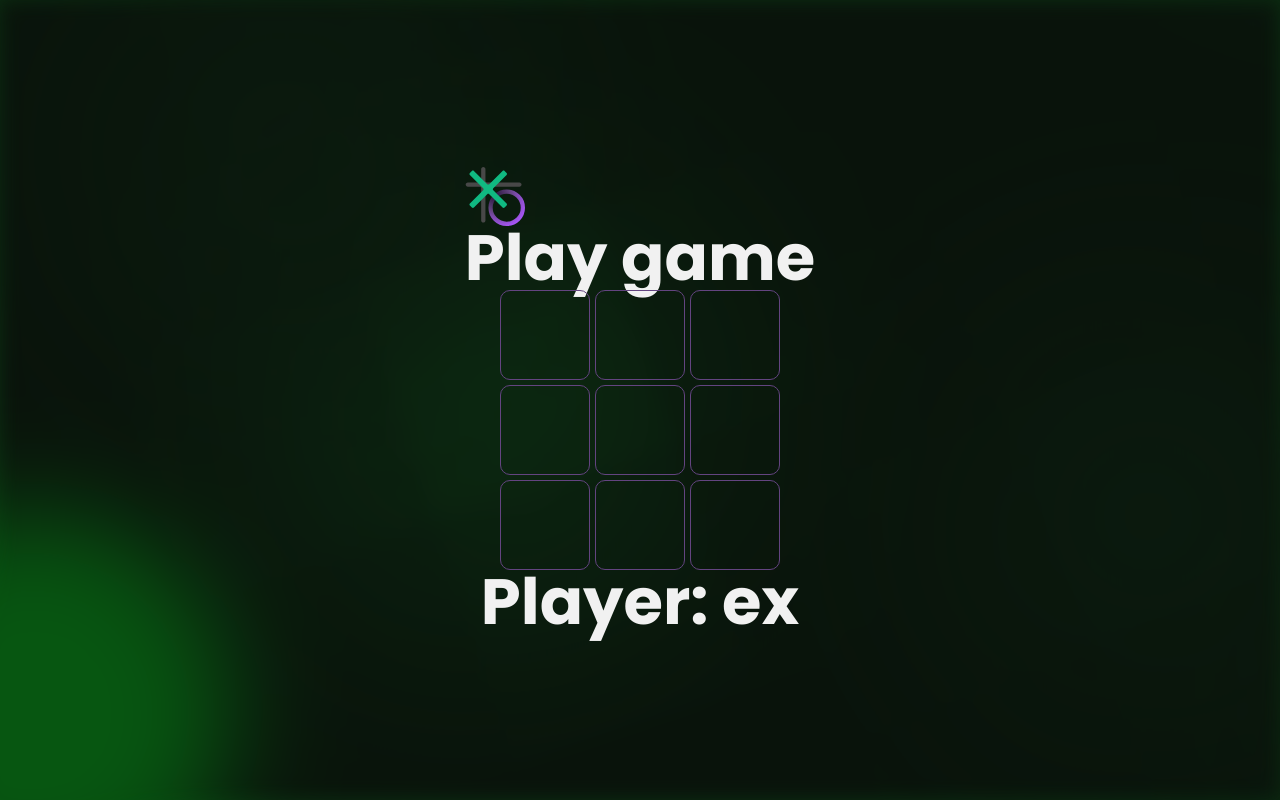
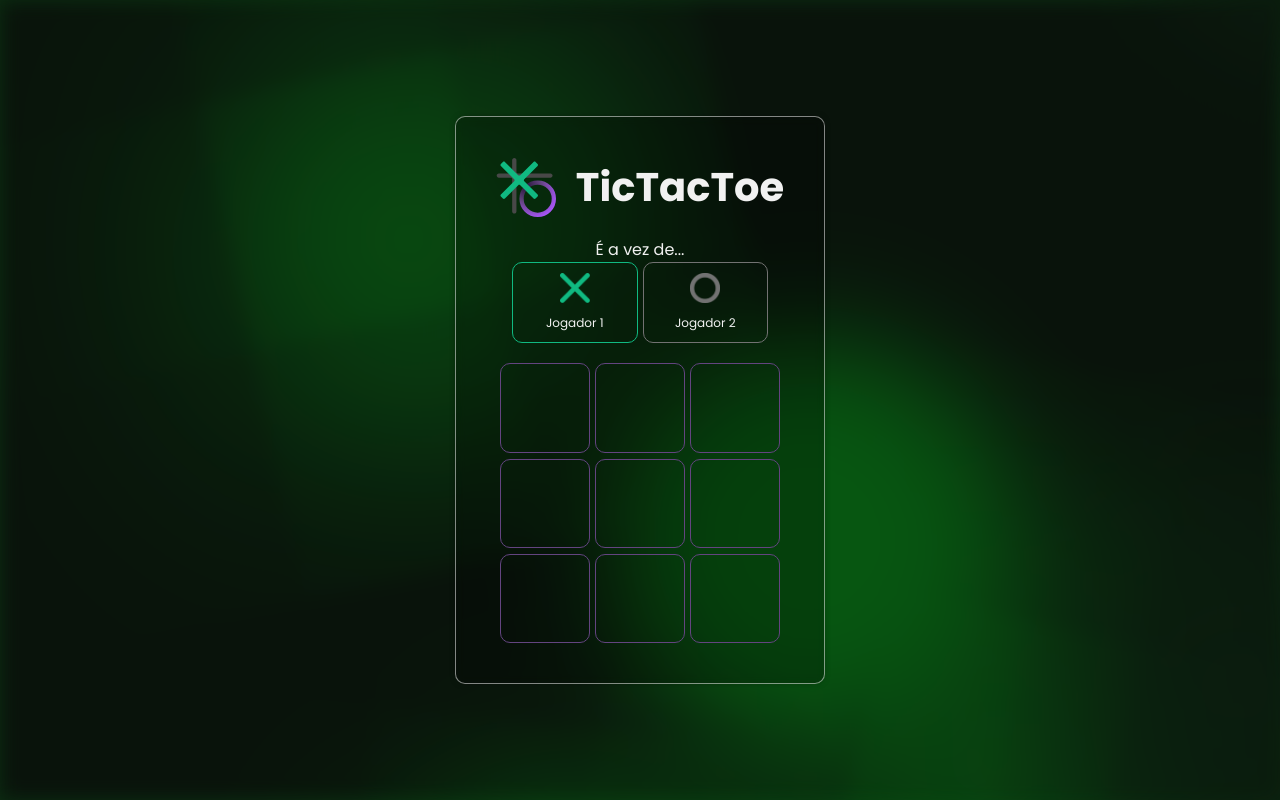
Before and after one commit to SebastiaoSoares/TicTacToe, a React (Vite) app: page /play in a window 1280 px wide. Built offline with nearby package versions, Linux system fonts and the light colour scheme.

Commit message:
feat: set game logic in Play page

```diff
--- a/src/index.css
+++ b/src/index.css
@@ -61,11 +61,16 @@ main {
   gap: 20px;
   background-color: rgba(0, 0, 0, 0.25);
   backdrop-filter: blur(5px);
-  padding: 50px 40px;
+  padding: 40px;
   border-radius: 10px;
   box-shadow: 0 0 10px -5px black;
   border: solid 1px rgba(255, 255, 255, 0.5);
   max-width: 90vw;
+}
+
+App {
+  display: flex;
+
 }
 
 h1, h2, h3, h4, h5, h6 {
--- a/src/pages/Play/Play.jsx
+++ b/src/pages/Play/Play.jsx
@@ -2,16 +2,33 @@ import { useState } from "react";
 import { Logo } from "../../components";
 import style from "./Play.module.css";
 import Board from "../../components/Board/Board";
+import Player from "./Player";
 
 export default function Play() {
   const [player, setPlayer] = useState("ex");
+  const [winner, setWinner] = useState(false);
 
   return (
-    <>
-      <Logo />
-      <h1 className={style.mainTitle}>Play game</h1>
-      <Board player={player} setPlayer={setPlayer} />
-      <h1>Player: {player}</h1>
-    </>
+    <main>
+      <div className={style.header}>
+        <Logo />
+        <h1>TicTacToe</h1>
+      </div>
+      <div>
+        É a vez de...
+        <div className={style.playersBox}>
+          <Player player={player} variant={"ex"} />
+          <Player player={player} variant={"oh"} />
+        </div>
+      </div>
+      <Board
+        size={150}
+        winner={winner}
+        setWinner={setWinner}
+        player={player}
+        setPlayer={setPlayer}
+      />
+      {winner ? null /* Winner */ : null}
+    </main>
   );
 }
--- a/src/pages/Play/Play.module.css
+++ b/src/pages/Play/Play.module.css
@@ -0,0 +1,47 @@
+.header {
+  display: flex;
+  align-items: center;
+  gap: 20px;
+}
+
+.header h1 {
+  font-size: 2.5em;
+}
+
+.playersBox {
+  display:inline-flex;
+  gap: 5px;
+  min-width: 100%;
+  width: 100%;
+}
+
+.player {
+  border-radius: 10px;
+  padding: 10px;
+  display: flex;
+  justify-content: center;
+  flex-direction: column;
+  gap: 10px;
+  align-items: center;
+  text-align: left;
+  width: 100%;
+  font-size: 12px;
+}
+
+.player img {
+    width: 30px;
+}
+
+.ex {
+  border: solid 1px var(--primary-color);
+  filter: saturate(0);
+}
+
+.oh {
+  border: solid 1px var(--secondary-color);
+  filter: saturate(0);
+}
+
+.active {
+  filter: saturate(1);
+}
--- /dev/null
+++ b/src/pages/Play/Player.jsx
@@ -0,0 +1,30 @@
+import style from "./Play.module.css";
+import iconEx from "../../assets/icon-ex.png";
+import iconOh from "../../assets/icon-oh.png";
+
+export default function Player({ player, variant }) {
+  const config = {
+    ex: {
+      icon: iconEx,
+      label: "1",
+    },
+    oh: {
+      icon: iconOh,
+      label: "2",
+    },
+  };
+
+  const { icon, label } = config[variant] || {};
+  const isActive = player === variant;
+
+  return (
+    <div
+      className={[style[variant], style.player, isActive && style.active]
+        .filter(Boolean)
+        .join(" ")}
+    >
+      <img src={icon} alt={`Jogador ${label}`} />
+      <span>Jogador {label}</span>
+    </div>
+  );
+}
```
